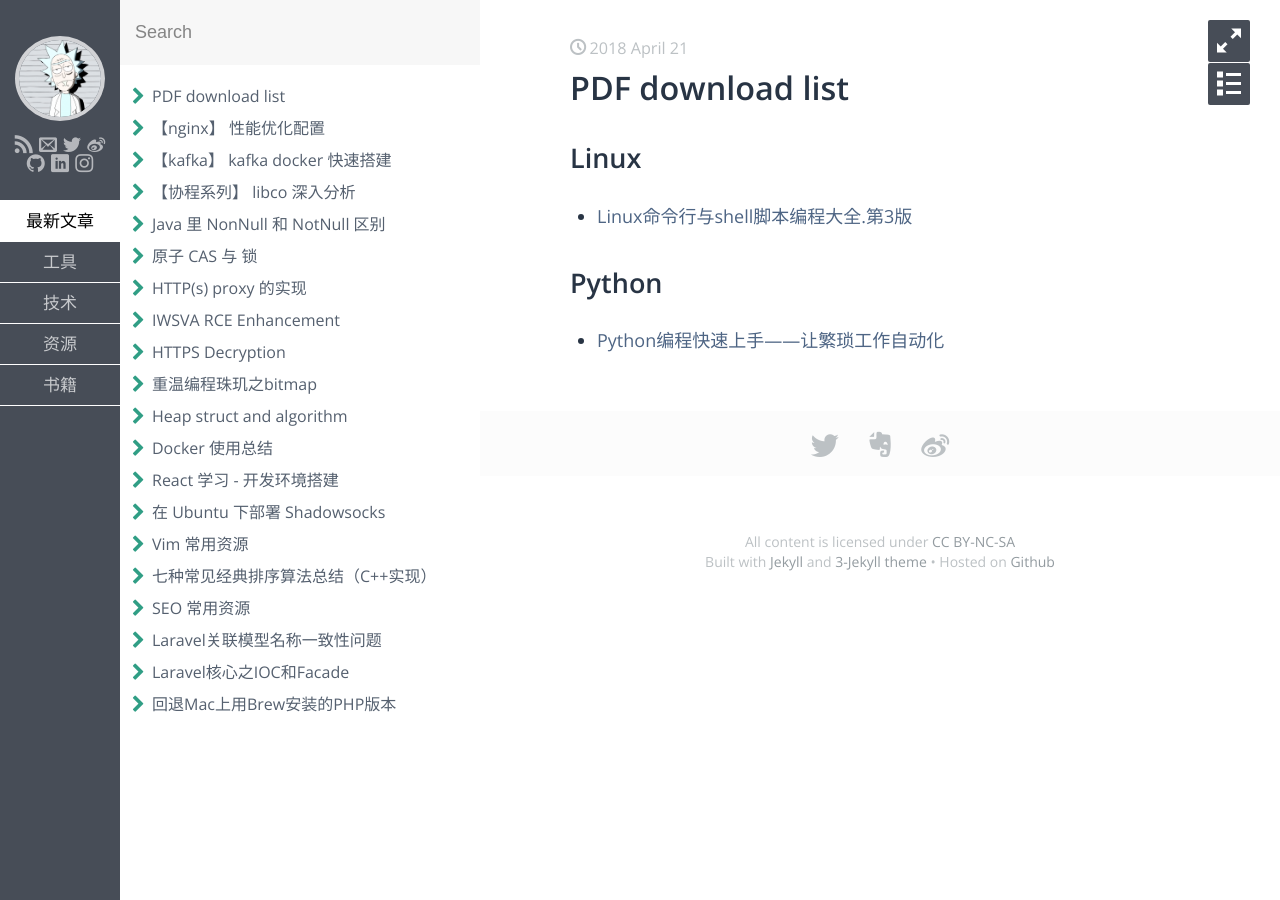
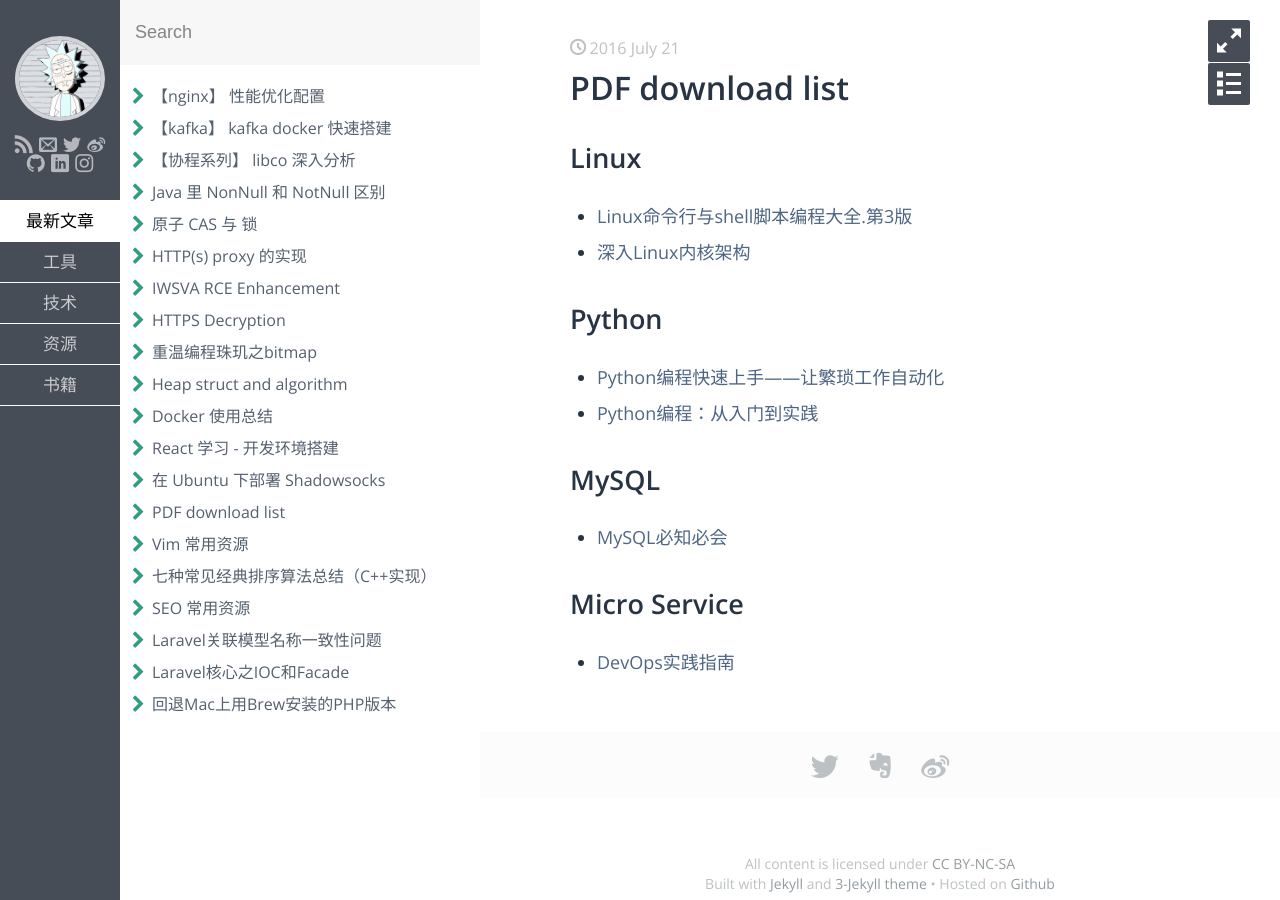
Before and after one commit to YingshuLu/yingshulu.github.io, a Jekyll site: the page built from _posts/book/2018-04-22-booklist.markdown, in a window 1280 px wide. Built offline with Jekyll 4.4.1, drawn with Linux system fonts in a browser that asks for light colours; some web fonts are replaced.

Commit message:
Update 2018-04-22-booklist.markdown

```diff
--- a/_posts/book/2018-04-22-booklist.markdown
+++ b/_posts/book/2018-04-22-booklist.markdown
@@ -2,11 +2,19 @@
 layout: "post"
 title: "PDF download list"
 category: 书籍
-date: "2018-04-21 12:13"
+date: "2016-07-21 12:13"
 ---
 
 # Linux
 * [Linux命令行与shell脚本编程大全.第3版](https://raw.githubusercontent.com/YingshuLu/yingshulu.github.io/master/_posts/book/pdf/Linux%E5%91%BD%E4%BB%A4%E8%A1%8C%E4%B8%8Eshell%E8%84%9A%E6%9C%AC%E7%BC%96%E7%A8%8B%E5%A4%A7%E5%85%A8.%E7%AC%AC3%E7%89%88.pdf)
+* [深入Linux内核架构](https://raw.githubusercontent.com/YingshuLu/yingshulu.github.io/master/_posts/book/pdf/%E6%B7%B1%E5%85%A5Linux%E5%86%85%E6%A0%B8%E6%9E%B6%E6%9E%84.pdf)
 
 # Python
 * [Python编程快速上手——让繁琐工作自动化](https://raw.githubusercontent.com/YingshuLu/yingshulu.github.io/master/_posts/book/pdf/Python%E7%BC%96%E7%A8%8B%E5%BF%AB%E9%80%9F%E4%B8%8A%E6%89%8B%E2%80%94%E2%80%94%E8%AE%A9%E7%B9%81%E7%90%90%E5%B7%A5%E4%BD%9C%E8%87%AA%E5%8A%A8%E5%8C%96.pdf)
+* [Python编程：从入门到实践](https://raw.githubusercontent.com/YingshuLu/yingshulu.github.io/master/_posts/book/pdf/Python%E7%BC%96%E7%A8%8B%EF%BC%9A%E4%BB%8E%E5%85%A5%E9%97%A8%E5%88%B0%E5%AE%9E%E8%B7%B5.pdf)
+
+# MySQL
+* [MySQL必知必会](https://raw.githubusercontent.com/YingshuLu/yingshulu.github.io/master/_posts/book/pdf/MySQL%E5%BF%85%E7%9F%A5%E5%BF%85%E4%BC%9A%EF%BC%88%E6%96%87%E5%AD%97%E7%89%88%EF%BC%89.pdf)
+
+# Micro Service
+* [DevOps实践指南](https://raw.githubusercontent.com/YingshuLu/yingshulu.github.io/master/_posts/book/pdf/DevOps%E5%AE%9E%E8%B7%B5%E6%8C%87%E5%8D%97.pdf)
```
